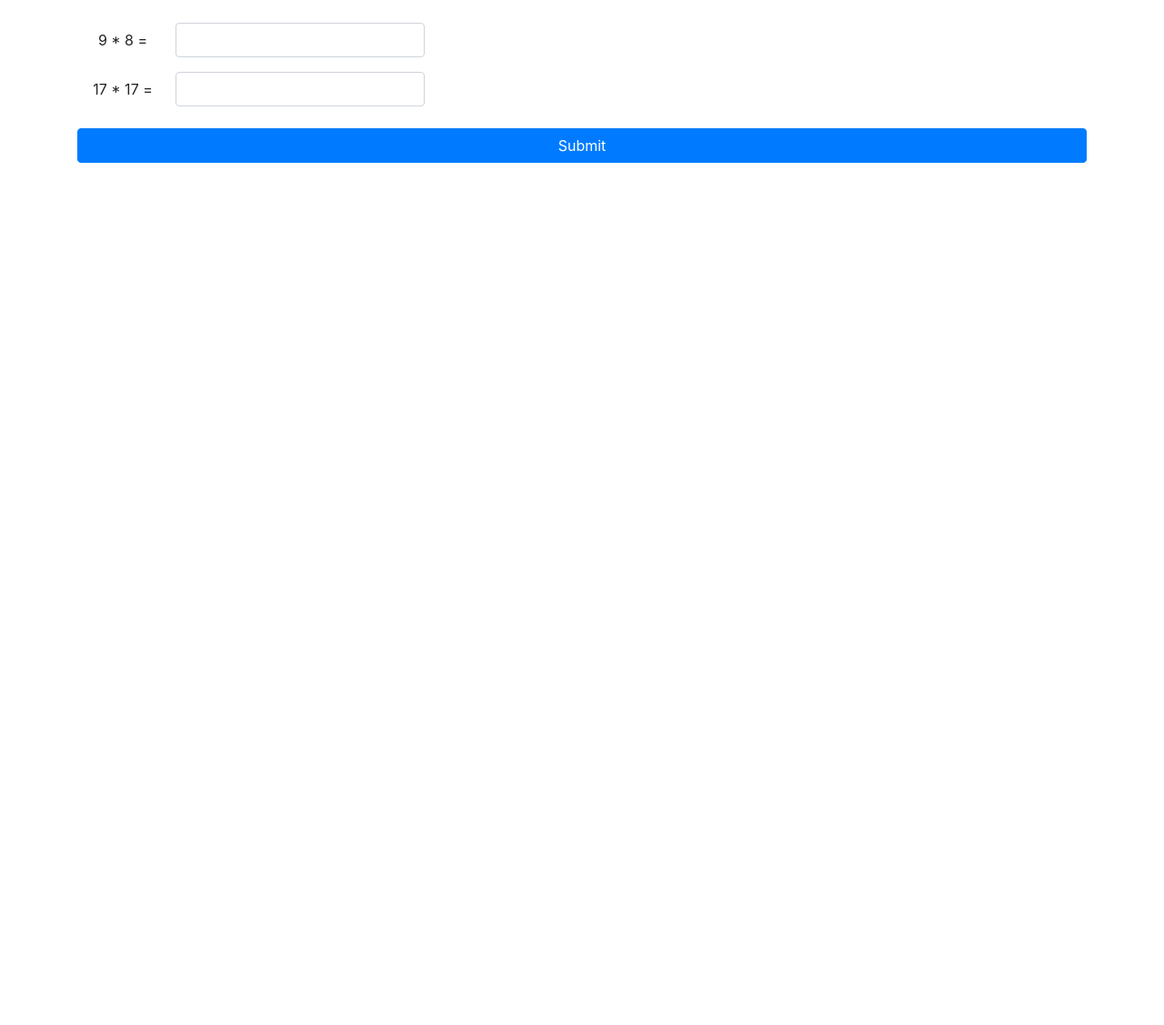
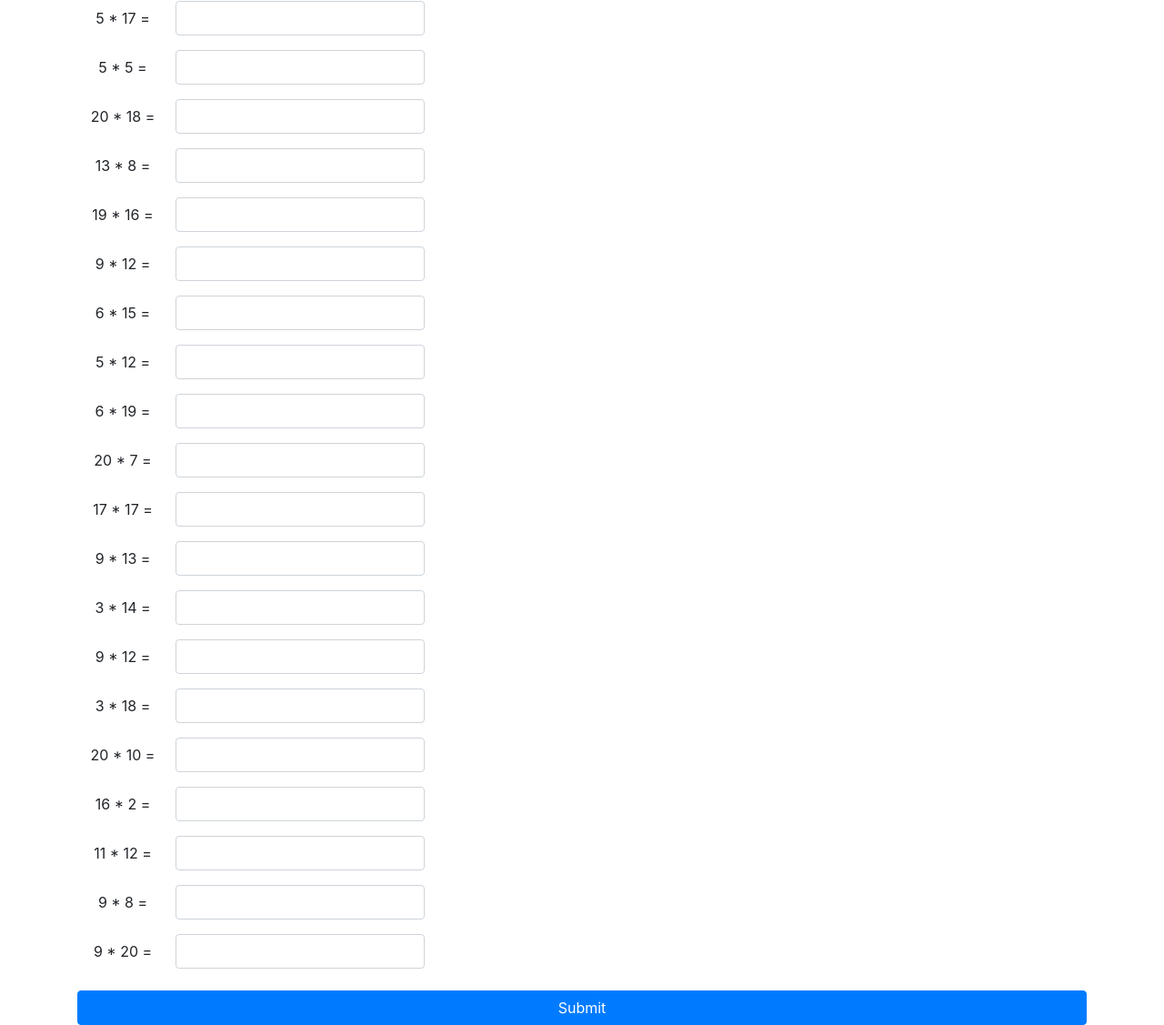
Before and after one commit to Armcollector/thomath, a Flask app: page / in a window 1280 px wide. Shown: the part 119-1246 px from the top of the page at 91% size. Before the commit the page ends 298 px from the top, so only its background shows below. Run offline with Flask 3, Linux system fonts and the light colour scheme; some libraries are stand-ins or nearby versions.

Commit message:
keep answers

```diff
--- a/app.py
+++ b/app.py
@@ -10,7 +10,7 @@
     random.seed(date.today().toordinal())
 
     questions = []
-    for _ in range(2):
+    for _ in range(20):
         a = random.randint(2, 20)
         b = random.randint(2, 20)
         q = f"{a} * {b}"
@@ -24,14 +24,15 @@
 
     if request.method == 'POST':
         # Check if all answers are correct
-        answers = list(request.form.values())
+        submitted_answers = list(request.form.values())
         correct_answers = [str(q['a']) for q in get_questions()]
-        if answers != correct_answers:
+        if submitted_answers != correct_answers:
             flash('Sorry, not all answers are correct. Please try again.', 'danger')
-            return render_template('index.html', questions= get_questions(), answers=request.form)
+            answers = { k: a if v == a else '' for (k,v),a in zip(request.form.items(), correct_answers)}
+            return render_template('index.html', questions= get_questions(), answers=answers)
 
         # Calculate score and redirect to success page
-        score = calculate_score(answers)
+        score = calculate_score(submitted_answers)
         return redirect(url_for('success', score=score))
 
 
--- a/templates/index.html
+++ b/templates/index.html
@@ -7,7 +7,8 @@
 </head>
 <body>
 	<div class="container mt-5">
-		{{answers}}
+
+		<h1 class="text-center mb-4">Thomas math quiz</h1>
 		{% with messages = get_flashed_messages() %}
             {% if messages %}
                 <div class="row">
@@ -20,12 +21,11 @@
             {% endif %}
         {% endwith %}
 
-		<h1 class="text-center mb-4">Thomas math quiz</h1>
 		<form method="POST" action="{{ url_for('index') }}">
 			{% for q in questions %}
 				<div class="form-group form-inline">
 					<label class="mr-2" style="width: 100px">{{ q['q'] }} =</label>
-					<input type="number" class="form-control" id="answer{{ loop.index }}" name="answer{{ loop.index }}" value="{{ answers[loop.index] }}" required>
+					<input type="number" class="form-control" id="answer{{ loop.index }}" name="answer{{ loop.index }}" value="{{answers['answer'+loop.index|string]}}" required>
 				</div>
 			{% endfor %}
 			<button type="submit" class="btn btn-primary btn-block mt-4">Submit</button>
--- a/templates/success.html
+++ b/templates/success.html
@@ -7,7 +7,7 @@
 		$(document).ready(function() {
 			// Replace YOUR_UNSPLASH_ACCESS_KEY with your actual Unsplash API access key
 			var accessKey = "kPaGYROhEyoYmTjMcrZyO5Vuf7olznGIw-1oCtrYwro";
-			var apiUrl = "https://api.unsplash.com/photos/random?query=pokemon&orientation=landscape&client_id=" + accessKey;
+			var apiUrl = "https://api.unsplash.com/photos/random?query=dinosaur&orientation=landscape&client_id=" + accessKey;
 
 			// Get a random image from Unsplash
 			$.getJSON(apiUrl, function(data) {
```
